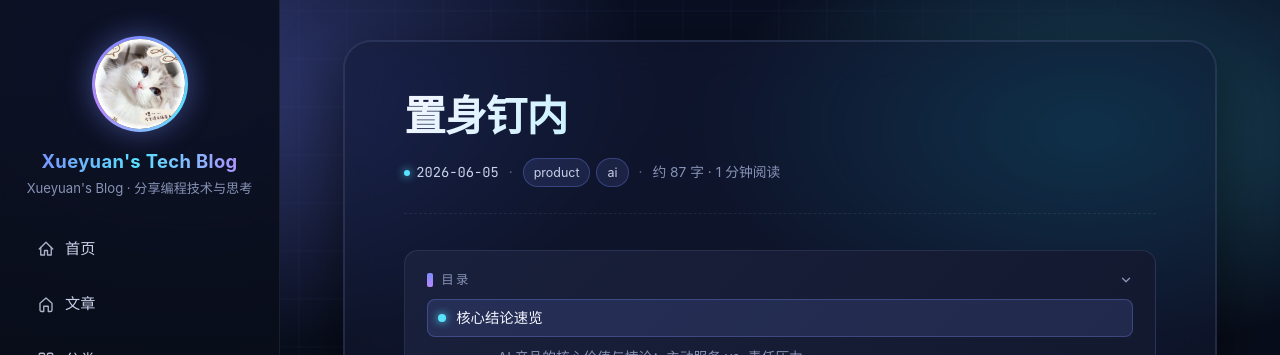
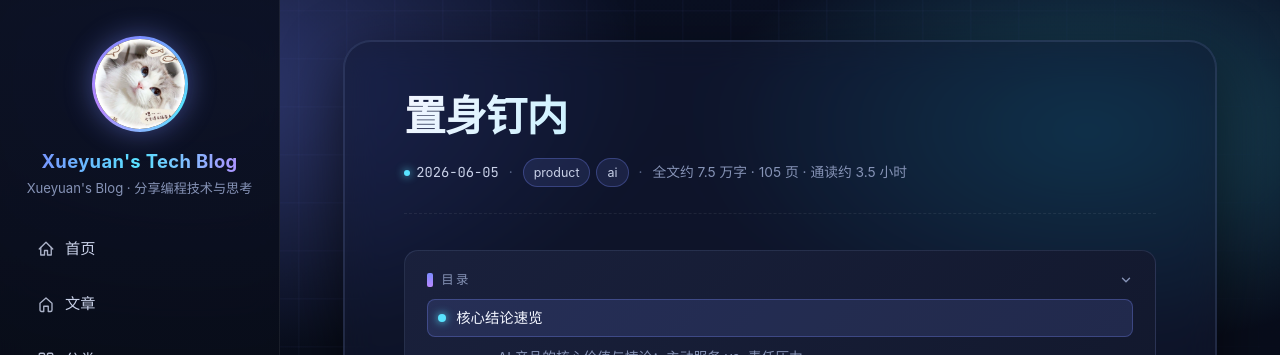
Before and after one commit to XueyuanQiao/xueyuanqiao.github.io, a Jekyll site: the page built from _posts/2026-06-05-zhi-shen-ding-nei.markdown, in a window 1280 px wide and 900 px high. Shown: the top 355 px of the window. Built offline with Jekyll 4.4.1, drawn with Linux system fonts in a browser that asks for light colours.

Commit message:
post(置身钉内): 用 reading_meta 显示真实篇幅，修正字数/阅读时长

```diff
--- a/_layouts/post.html
+++ b/_layouts/post.html
@@ -17,10 +17,15 @@ layout: default
                 {% endfor %}
             </span>
             {% endif %}
+            {% if page.reading_meta %}
+            <span class="sep">·</span>
+            <span>{{ page.reading_meta }}</span>
+            {% else %}
             {% assign words = content | strip_html | number_of_words %}
             {% if words > 0 %}
             <span class="sep">·</span>
             <span>约 {{ words }} 字 · {{ words | divided_by: 350 | plus: 1 }} 分钟阅读</span>
+            {% endif %}
             {% endif %}
         </div>
     </header>
--- a/_posts/2026-06-05-zhi-shen-ding-nei.markdown
+++ b/_posts/2026-06-05-zhi-shen-ding-nei.markdown
@@ -5,6 +5,7 @@ date: 2026-06-05 10:00:00 +0800
 excerpt: 一名 2025 年入职钉钉的产品经理，用亲历的「ONE」项目，记录一款战略级 AI 办公产品从立项、发布、共创到收缩的完整生命周期——理想如何被翻译成目标，目标如何在组织里变形落地。
 categories: product ai
 permalink: /product/2026/06/05/zhi-shen-ding-nei.html
+reading_meta: 全文约 7.5 万字 · 105 页 · 通读约 3.5 小时
 ---
 
 这是一份约 7.5 万字、105 页的长文档：一名 2025 年 6 月入职钉钉的产品经理，用亲历的「ONE」项目（一款战略级 AI 办公产品），完整复盘了它从立项、发布、共创到收缩的生命周期。文中既有对产品「发心」、定位、设计、用户、敏捷、秩序、军争与长期价值的专业思考，也夹叙夹议地记录了理想如何在组织惯性中变形、落地的过程。
```
